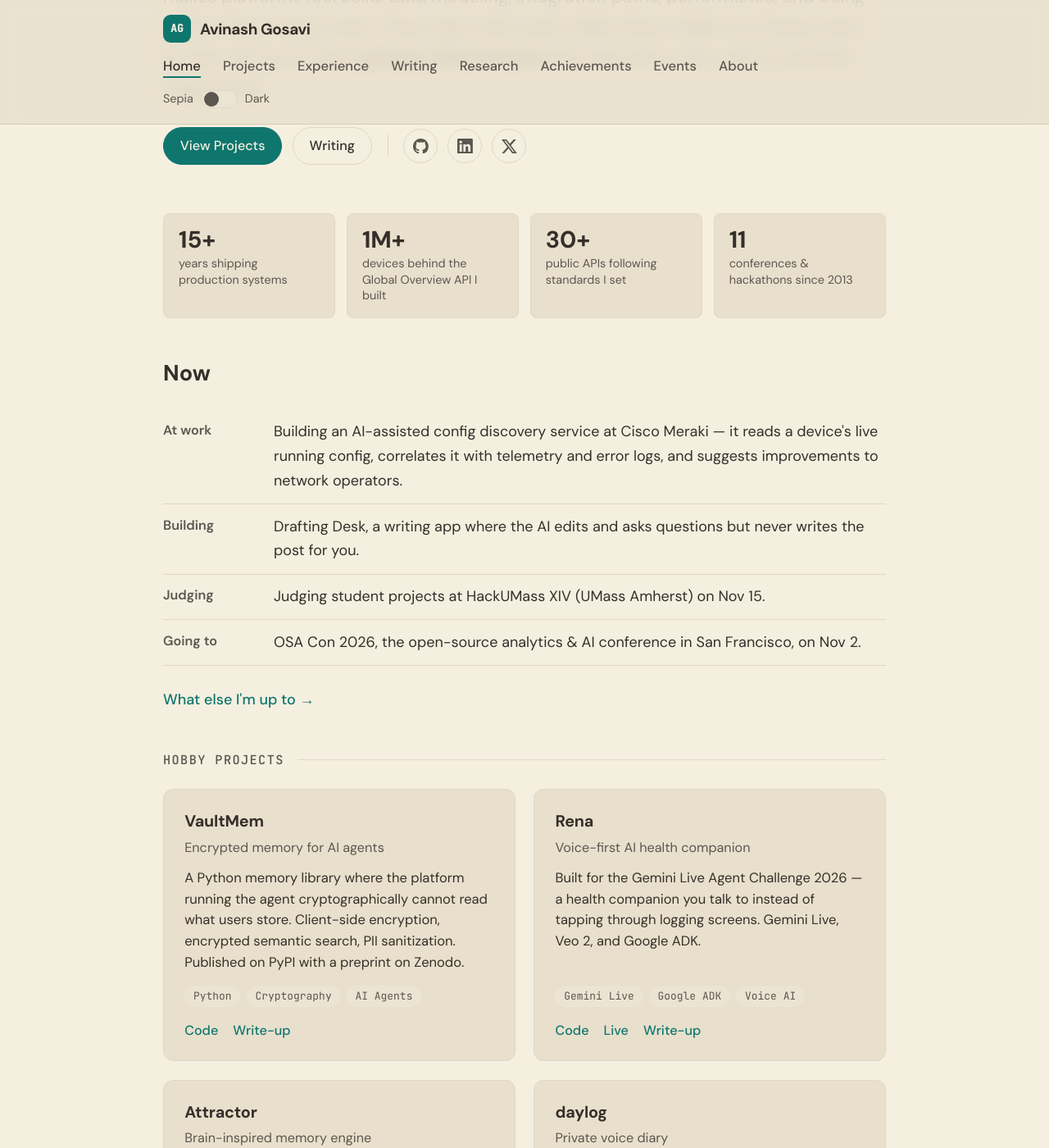
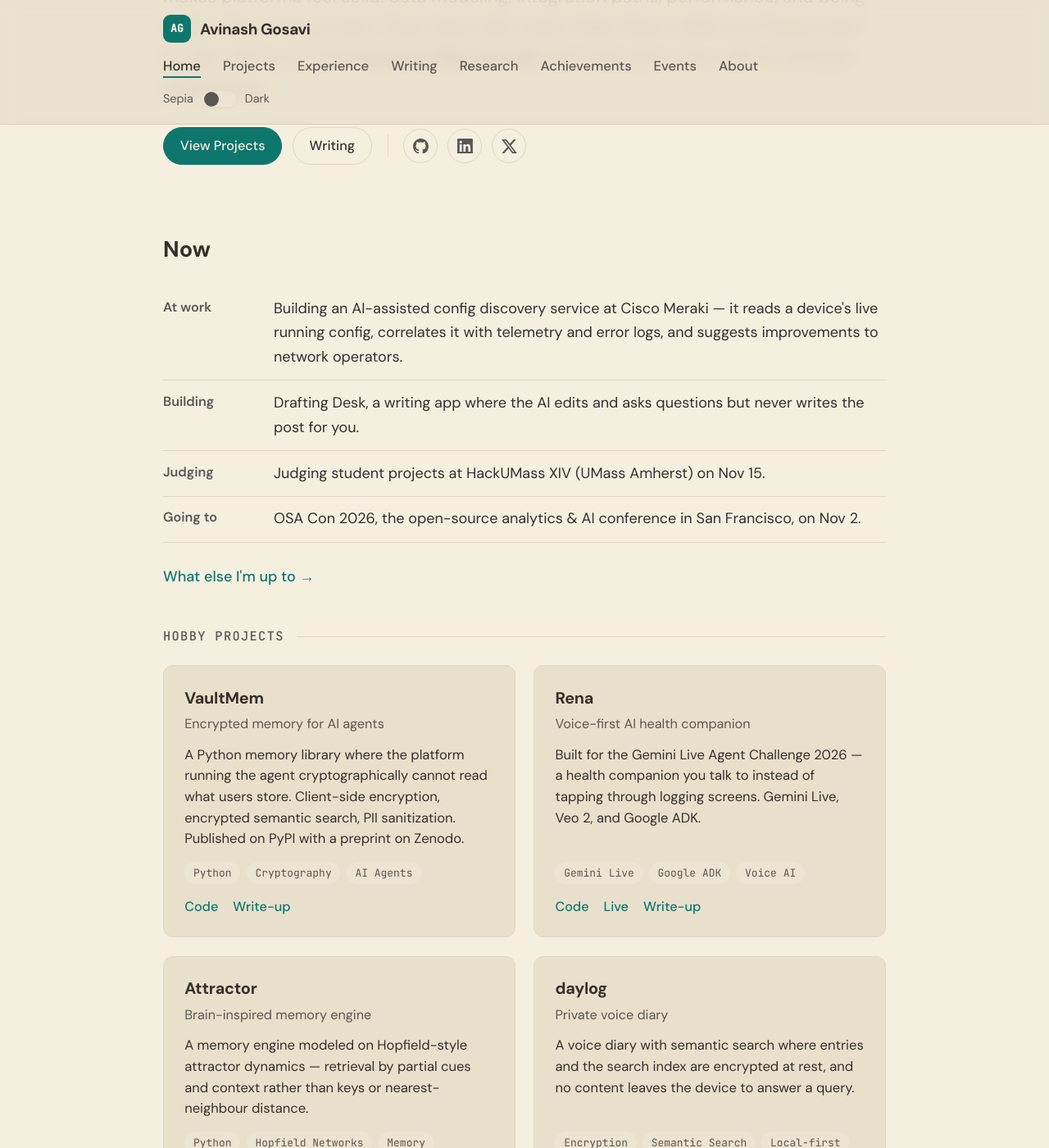
Before and after one commit to aag1091-alt/avinashgosavi.com, a Jekyll site: the page built from index.md, in a window 1280 px wide and 1400 px high, scrolled down 441 px. Shown: the whole window at 82% size. Built offline with Jekyll 4.4.1, drawn with Linux system fonts in a browser that asks for light colours.

Commit message:
Home: remove stats strip
Co-Authored-By: Claude Opus 5.5 <noreply@anthropic.com>
Claude-Session: https://claude.ai/code/session_01Sme4KfULpujkU79T8FnF1M

```diff
--- a/_layouts/home.html
+++ b/_layouts/home.html
@@ -21,14 +21,6 @@ layout: default
       <span class="hero-links-divider" aria-hidden="true"></span>
       {% include social-icons.html %}
     </div>
-  </section>
-
-  <section class="home-stats" aria-label="At a glance">
-    <a class="stat" href="{{ '/experience' | relative_url }}"><span class="stat-num">15+</span><span class="stat-label">years shipping production systems</span></a>
-    <a class="stat" href="{{ '/achievements' | relative_url }}"><span class="stat-num">1M+</span><span class="stat-label">devices behind the Global Overview API I built</span></a>
-    <a class="stat" href="{{ '/achievements' | relative_url }}"><span class="stat-num">30+</span><span class="stat-label">public APIs following standards I set</span></a>
-    {% assign confs = site.data.events | where: "status", "past" %}
-    <a class="stat" href="{{ '/events' | relative_url }}"><span class="stat-num">{{ confs.size }}</span><span class="stat-label">conferences &amp; hackathons since 2013</span></a>
   </section>
 
   <section class="home-now">
--- a/assets/css/style.css
+++ b/assets/css/style.css
@@ -1129,29 +1129,7 @@ body.theme-dark .about-image img {
 .achievement-detail { margin: 0.3rem 0 0; color: var(--text-muted); font-size: 0.95rem; }
 .achievement-links { margin: 0.35rem 0 0; font-size: 0.9rem; }
 
-/* ---------- Home: stats + now ---------- */
-.home-stats {
-  display: grid;
-  grid-template-columns: repeat(4, 1fr);
-  gap: 0.75rem;
-  margin: 0 0 2.5rem;
-}
-.stat {
-  display: flex;
-  flex-direction: column;
-  gap: 0.2rem;
-  padding: 0.9rem 1rem;
-  border: 1px solid var(--border);
-  border-radius: 8px;
-  background: var(--surface);
-  color: var(--text);
-  text-decoration: none;
-}
-.stat:hover { border-color: var(--accent); }
-.stat-num { font-size: 1.6rem; font-weight: 700; line-height: 1.1; font-variant-numeric: tabular-nums; }
-.stat-label { font-size: 0.8rem; color: var(--text-muted); line-height: 1.35; }
-@media (max-width: 640px) { .home-stats { grid-template-columns: repeat(2, 1fr); } }
-
+/* ---------- Home: now ---------- */
 .home-now { margin-bottom: 2.5rem; }
 .now-list { margin: 0; }
 .now-item {
```
